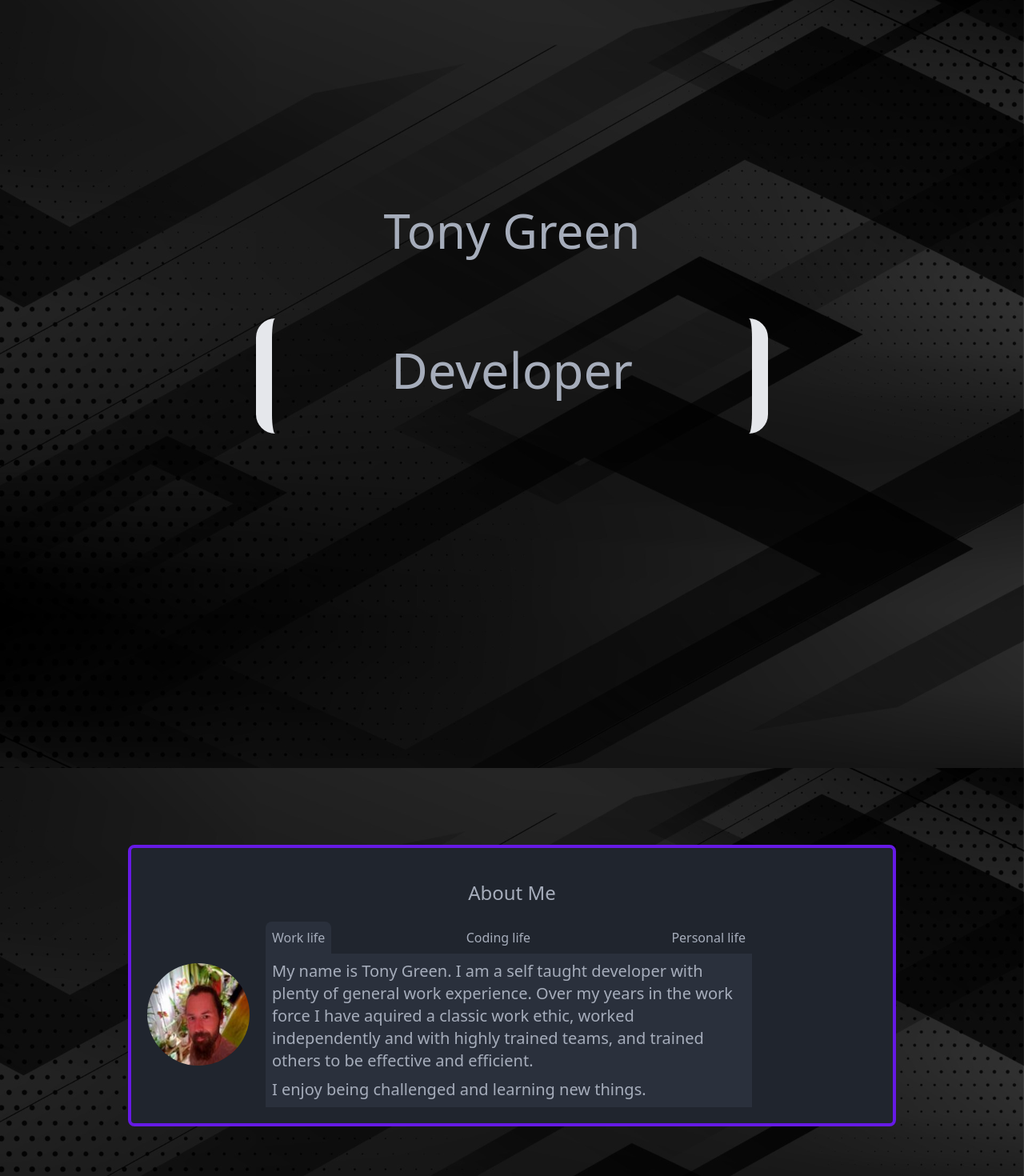
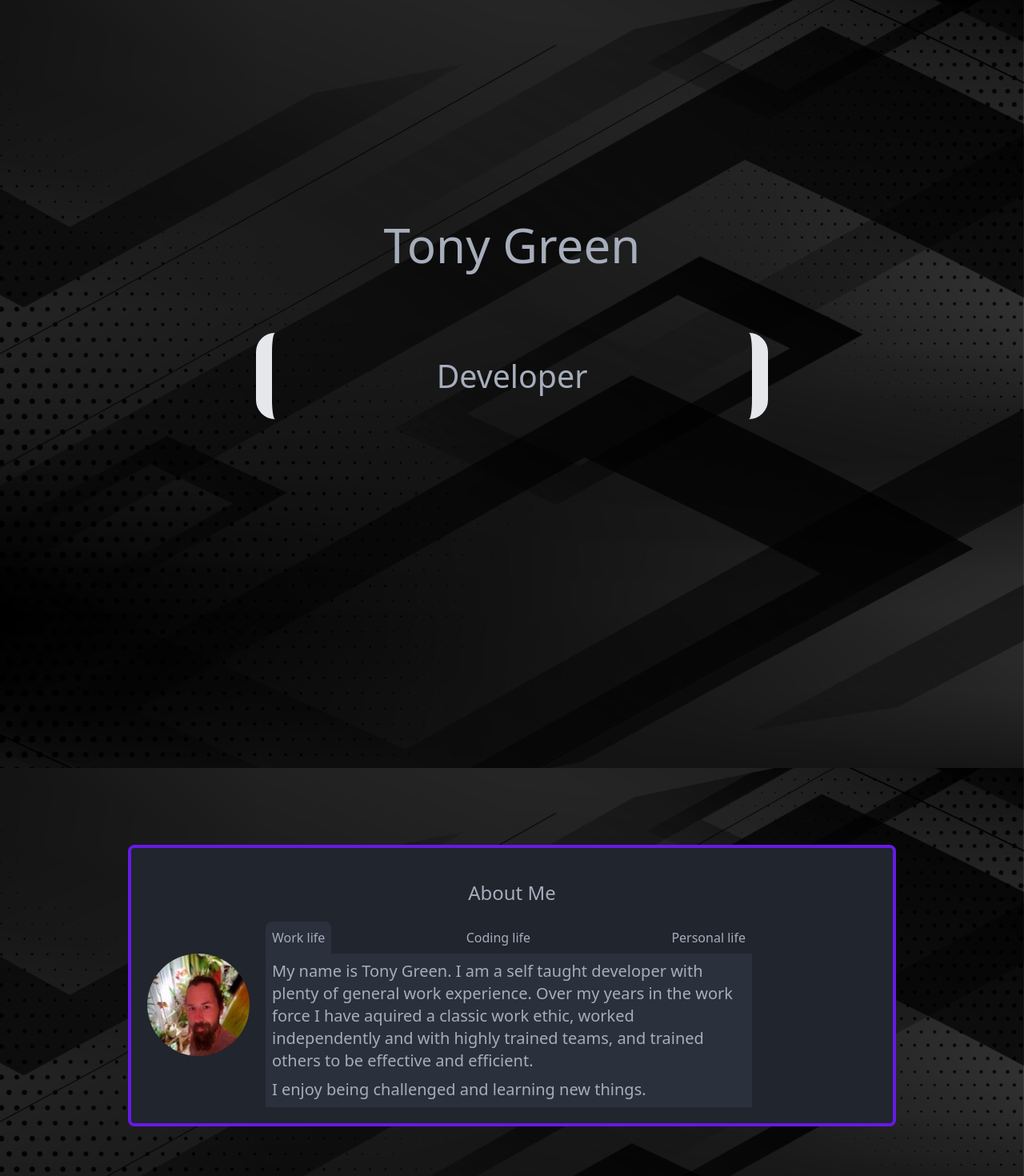
Before and after one commit to treading0light/portfolio, a Nuxt app: page / in a window 1280 px wide. Shown: the top 1470 px of the page at 80% size. Built offline with nearby package versions, Linux system fonts and the light colour scheme.

Commit message:
further changed text sizes, adjusted position of img in aboutMe

```diff
--- a/components/AnimateText.vue
+++ b/components/AnimateText.vue
@@ -1,9 +1,9 @@
 <template>
 	<div class="w-1/2 sm:mx-auto relative border-x-8 md:border-x-[20px] rounded-3xl overflow-hidden
 
-	text-xl
-	md:text-3xl
-	lg:text-5xl
+	text-sm
+	md:text-xl
+	lg:text-3xl
 	">
 
 		<p v-for="word in row1Words" :key="word" :id="word"
--- a/components/GoodNav.vue
+++ b/components/GoodNav.vue
@@ -1,11 +1,21 @@
 <template>
     <div>
 
-        <div id="topNav" class="fixed top-5 w-full flex justify-around pointer-events-none"
+        <div id="topNav" class="fixed top-5 w-full flex justify-center gap-40 pointer-events-none"
         style="z-index: 15;">
-            <img @click="openTab('https://github.com/treading0light')" class="w-10 pointer-events-auto hover:cursor-pointer bg-white" src="/images/github.png">
-            <img @click="openTab('https://twitter.com/tony0green')" class="w-10 pointer-events-auto hover:cursor-pointer" src="/images/twitter.png">
-            <img @click="openTab('https://www.linkedin.com/in/tony-green-b661b489/')" class="w-10 pointer-events-auto hover:cursor-pointer" src="/images/linkedin.png">
+
+            <img @click="openTab('https://github.com/treading0light')"
+             class="w-6 pointer-events-auto hover:cursor-pointer bg-white"
+             src="/images/github.png">
+
+            <img @click="openTab('https://twitter.com/tony0green')"
+            class="w-6 pointer-events-auto hover:cursor-pointer"
+            src="/images/twitter.png">
+
+            <img @click="openTab('https://www.linkedin.com/in/tony-green-b661b489/')"
+            class="w-6 pointer-events-auto hover:cursor-pointer"
+            src="/images/linkedin.png">
+
         </div>
 
         <div id="sideNav" class="fixed w-10 sm:w-20 min-h-screen flex flex-col justify-center items-center text-base-content whitespace-nowrap
--- a/components/Section-2.vue
+++ b/components/Section-2.vue
@@ -5,7 +5,7 @@
 
 		<div class="flex flex-col sm:flex-row p-5 gap-5 items-center">
 
-			<img class="mask mask-circle w-32 h-52" src="/images/tony.jpg">
+			<img class="mask mask-circle w-32 h-52 sm:self-start" src="/images/tony.jpg">
 
 			<div class="flex flex-col w-full md:w-2/3">
 
```
